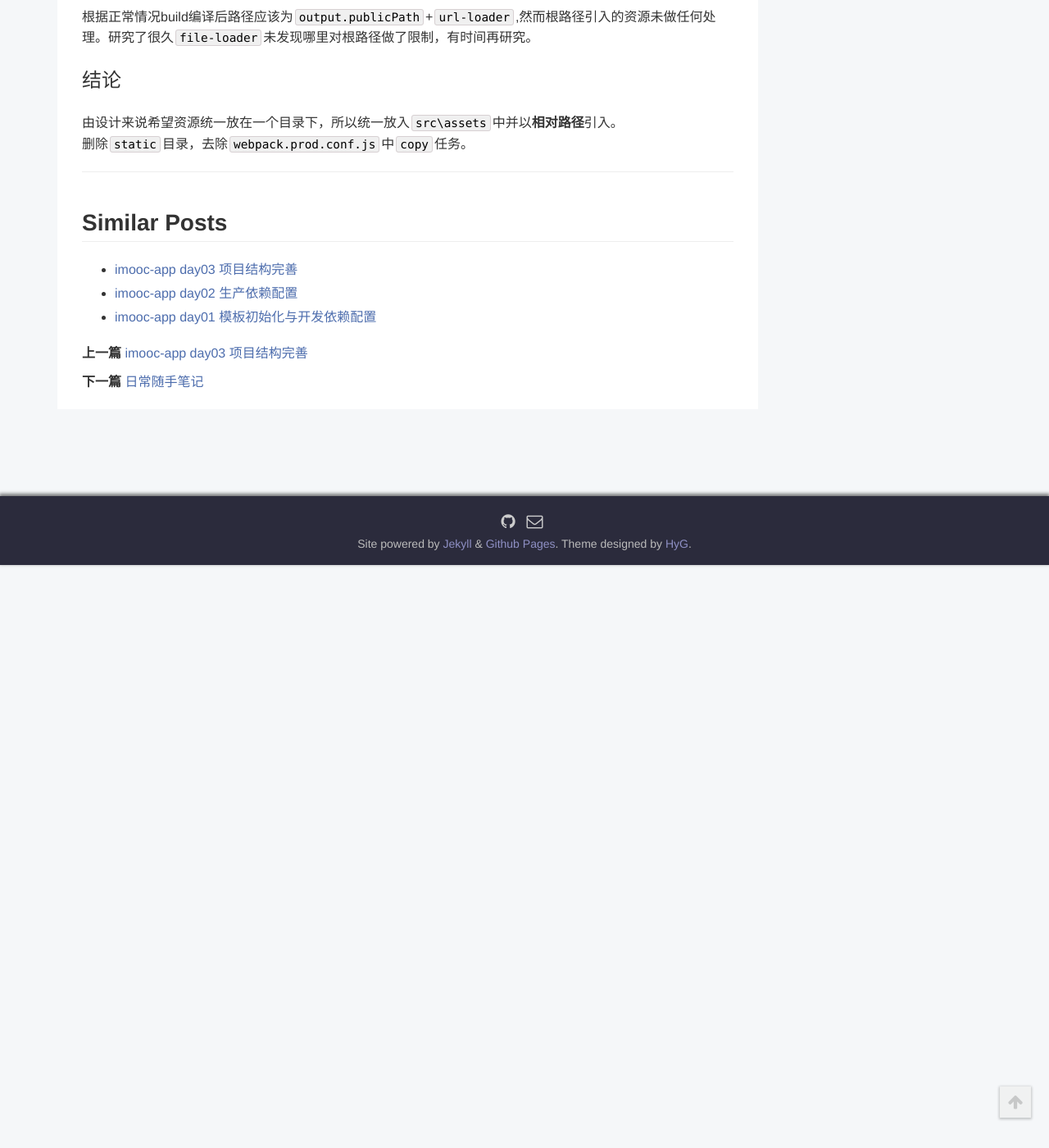
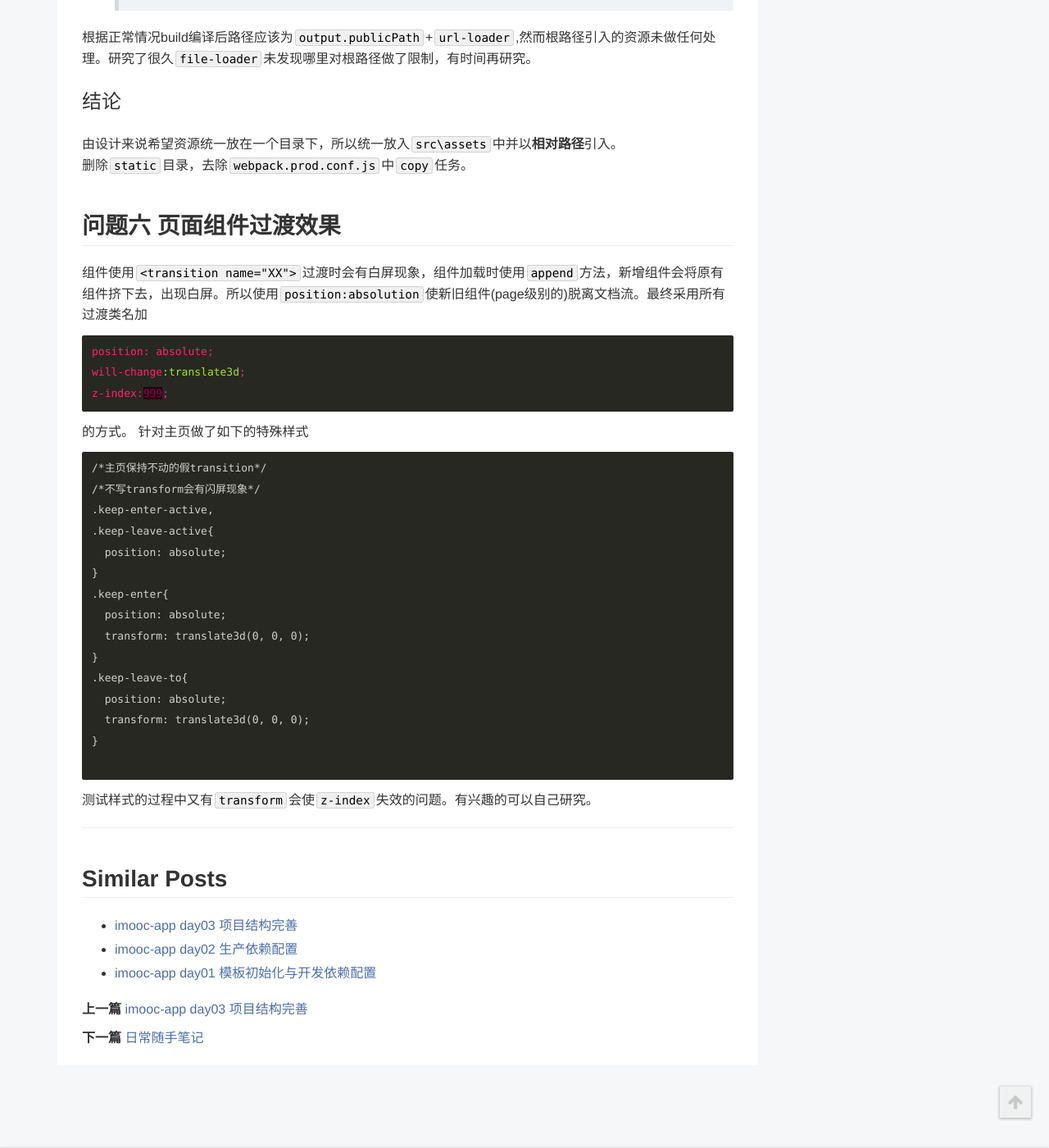
Before and after one commit to toBeTheLight/toBeTheLight.github.io, a Jekyll site: the page built from _posts/2017-06-18-vue app 所遇问题处理.md, in a window 1280 px wide and 1400 px high, scrolled down 3536 px. Shown: the whole window at 82% size. Built offline with Jekyll 4.4.1, drawn with Linux system fonts in a browser that asks for light colours; a style sheet for code colours, icons or effects is not loaded; before the commit the page ends 4225 px from its top, so only the background shows below that; some of the changed text lies outside the part shown.

Commit message:
update:post

````diff
--- a/_posts/2017-06-18-vue app 所遇问题处理.md
+++ b/_posts/2017-06-18-vue app 所遇问题处理.md
@@ -51,11 +51,12 @@ tags: 项目
 ### 情景四
 其他处理选择同情景二三
 
-## 问题三 数据Vuex与props
+## 问题三 数据Vuex与props等
 swiper.vue数据管理做的不好。可由`vuex`改为`props`
 ### 结果:
 1. 个性化数据(且偏展示型)通过`props`由父组件向子组件进行传递
 2. 多组件公用数据(包括修改等)通过`vuex`进行管理
+3. 暂不使用event bus或 $emit等方式
 
 
 ## 问题四 v-if 与 router-view选择
@@ -110,3 +111,31 @@ url(/src/assets/images/account-bg.jpg)
 ### 结论
 由设计来说希望资源统一放在一个目录下，所以统一放入`src\assets`中并以**相对路径**引入。
 删除`static`目录，去除`webpack.prod.conf.js`中`copy`任务。
+
+## 问题六 页面组件过渡效果
+组件使用`<transition name="XX">`过渡时会有白屏现象，组件加载时使用`append`方法，新增组件会将原有组件挤下去，出现白屏。所以使用`position:absolution`使新旧组件(page级别的)脱离文档流。最终采用所有过渡类名加
+```css
+position: absolute;
+will-change:translate3d;
+z-index:999;
+```
+的方式。
+针对主页做了如下的特殊样式
+```
+/*主页保持不动的假transition*/
+/*不写transform会有闪屏现象*/
+.keep-enter-active,
+.keep-leave-active{
+  position: absolute;
+}
+.keep-enter{
+  position: absolute;
+  transform: translate3d(0, 0, 0);
+}
+.keep-leave-to{
+  position: absolute;
+  transform: translate3d(0, 0, 0);
+}
+
+```
+测试样式的过程中又有`transform`会使`z-index`失效的问题。有兴趣的可以自己研究。
````
